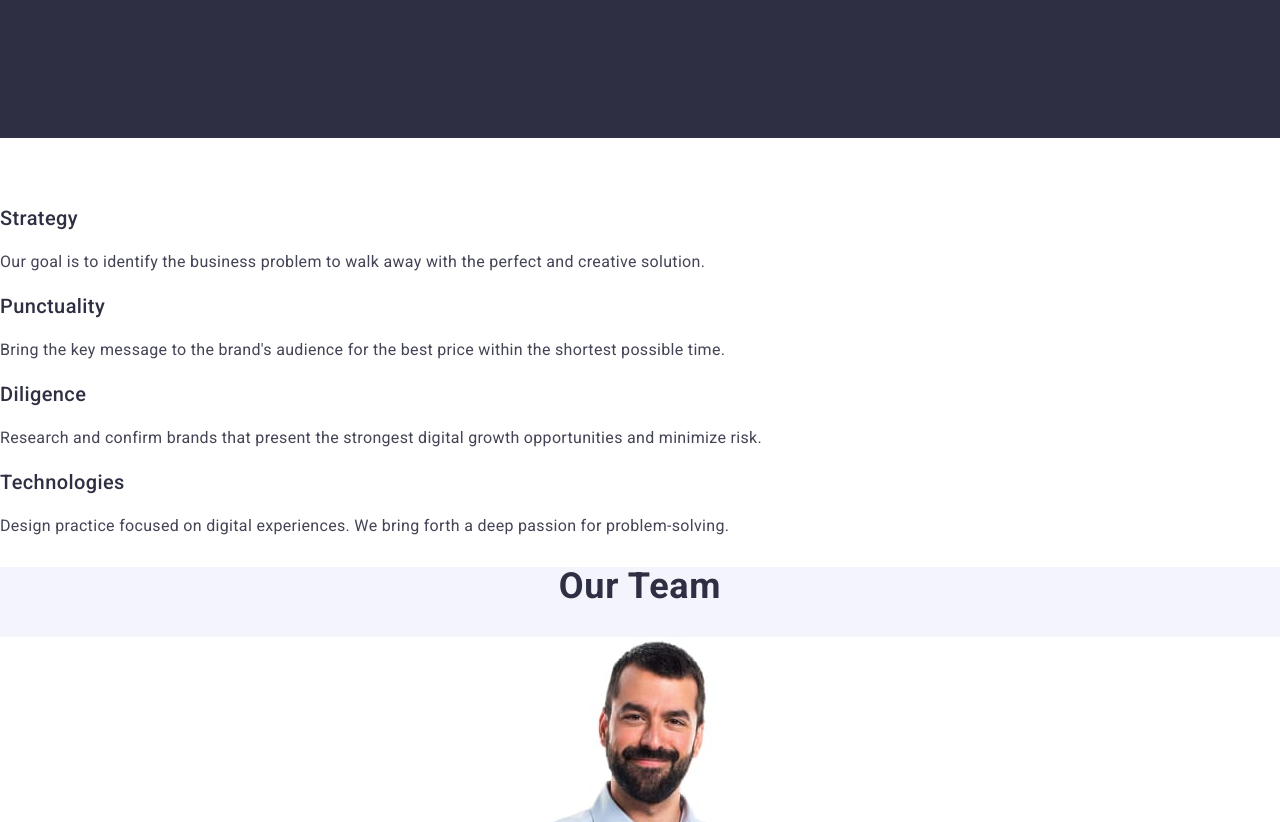
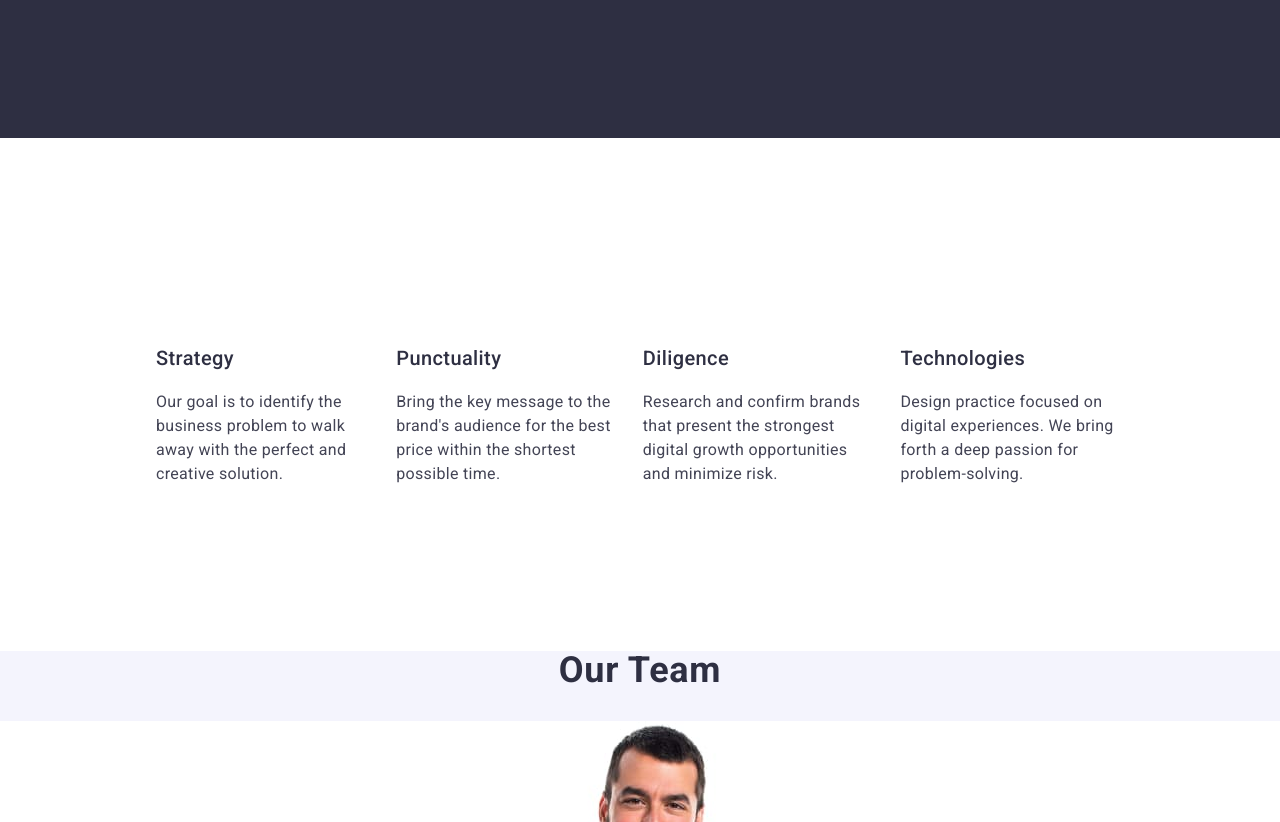
Before and after one commit to OksanaBakhaieva/goit-markup-hw-03, a plain HTML site: page index.html in a window 1280 px wide. Shown: the part 700-1522 px from the top of the page. Drawn offline with nearby package versions, Linux system fonts and the light colour scheme.

Commit message:
Changes in features-section

```diff
--- a/css/styles.css
+++ b/css/styles.css
@@ -146,18 +146,25 @@ ul {
     background-color:  var(--ocean);
 }
 
+/*Features section*/
+.features-section {
+    padding: 120px 156px;
+    background-color:  var(--white);
+    text-align: left;
+}
+
+.features-list {
+    display: flex;
+    gap: 24px;
+    flex-basis: calc((100%-72px)/4);
+}
+
 .visually-hidden {
     clip: rect(0 0 0 0);
     clip-path: inset(50%);
     overflow: hidden;
     white-space: nowrap;
 }
-
-.section-features {
-    background-color:  var(--white);
-    text-align: left;
-}
-
 .section-features-title {
     color:  var(--navy-blue);
     font-size: 20px;
--- a/index.html
+++ b/index.html
@@ -58,35 +58,37 @@
         </section>
 
         <!--Features-->
-        <section class="section-features">
+        <section class="features-section">
+            <div class="container">
                 <h2 class="visually-hidden">Features</h2>
-            <ul>
-                <li>
+                <ul class="features-list">
+                    <li class="features-item">
                         <h3 class="section-features-title">Strategy</h3>
                         <p class="section-features-text">
                             Our goal is to identify the business
                             problem to walk away with the perfect and creative solution.
                         </p>
                     </li>
-                <li>
+                    <li class="features-item">
                         <h3 class="section-features-title">Punctuality</h3>
                         <p class="section-features-text">
                                 Bring the key message to the brand's audience for the best price within the shortest possible time.
                         </p>
                     </li>
-                <li>
+                    <li class="features-item">
                         <h3 class="section-features-title">Diligence</h3>
                         <p class="section-features-text">
                                 Research and confirm brands that present the strongest digital growth opportunities and minimize risk.
                         </p>
                     </li>
-                <li>
+                    <li class="features-item">
                         <h3 class="section-features-title">Technologies</h3>
                         <p class="section-features-text">
                                 Design practice focused on digital experiences. We bring forth a deep passion for problem-solving.
                         </p>
                     </li>
                 </ul>
+            </div>
         </section>
 
         <!--Our Team-->
```
Lines whose indentation alone changed are shown as unchanged.
